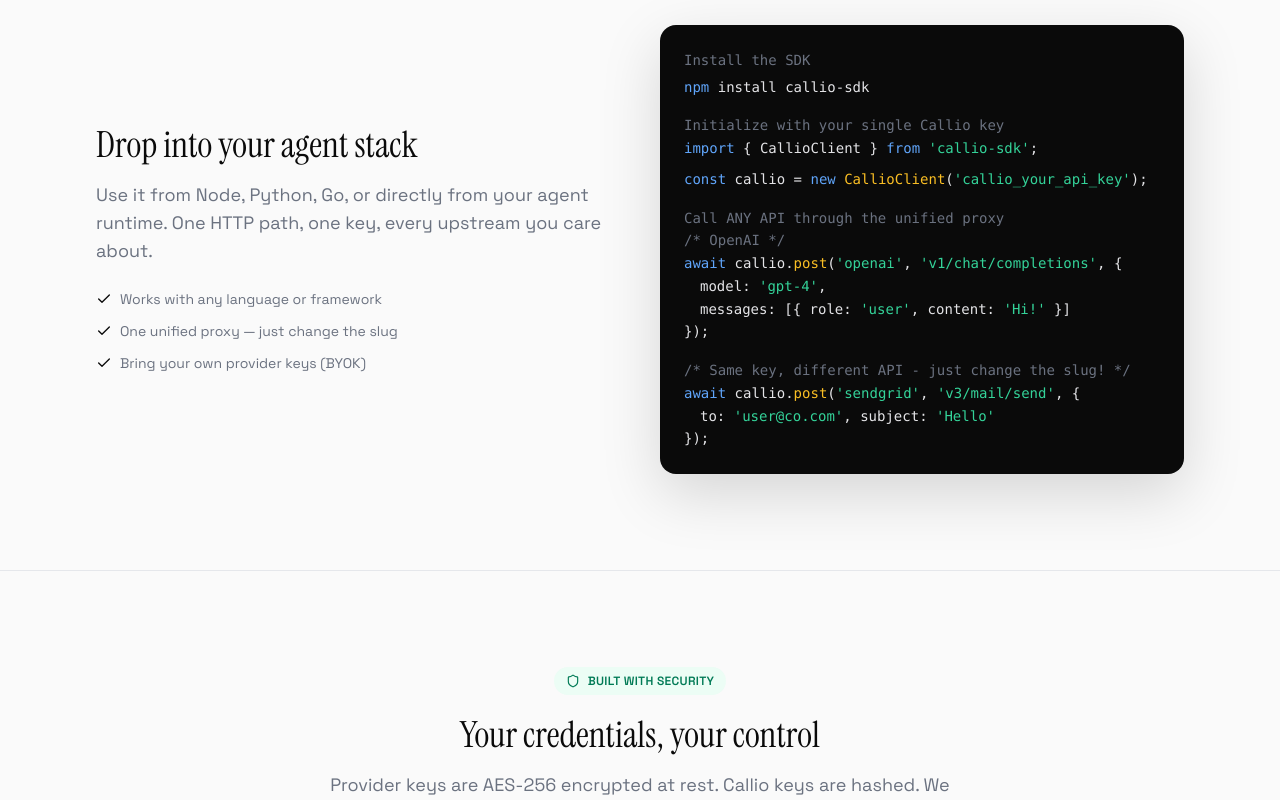
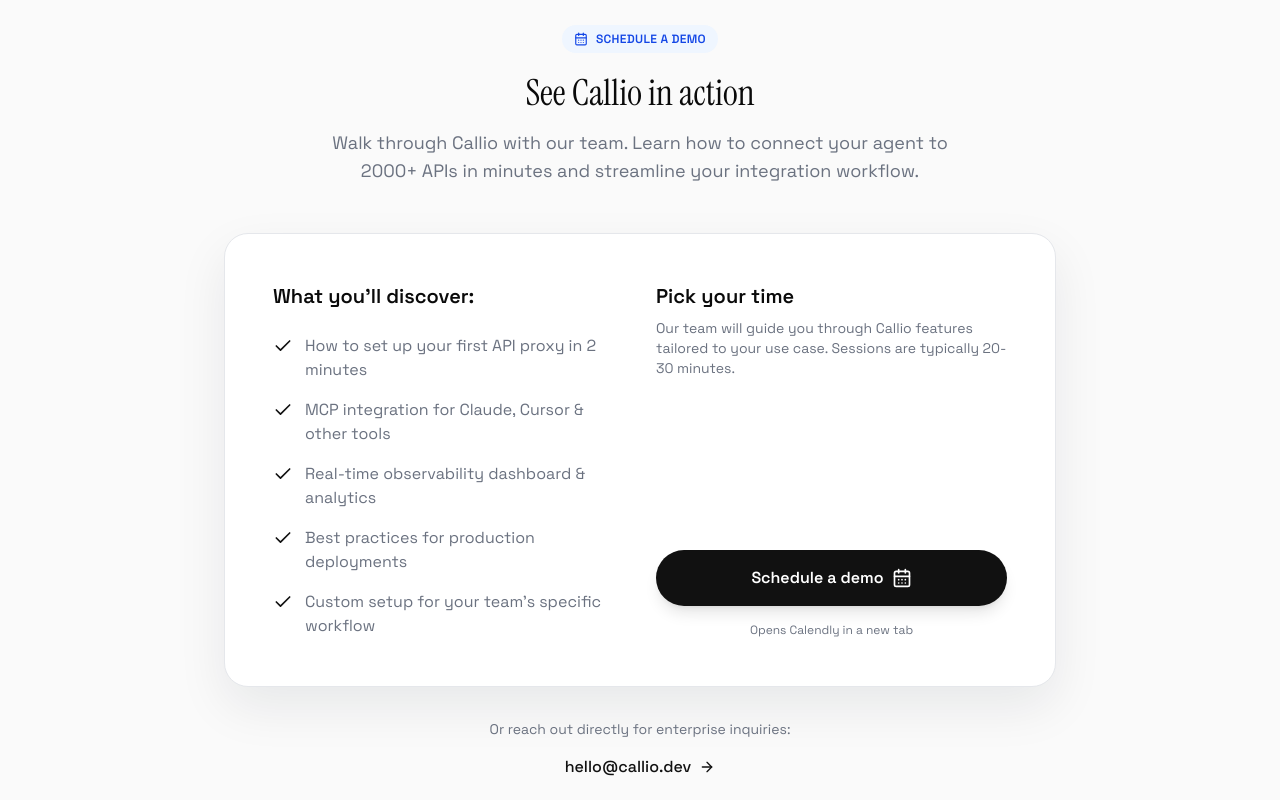
Before and after one commit to hmadhsan/callio, a Next.js app: page / in a window 1280 px wide. Shown: the part 2180-2980 px from the top of the page. Built offline with nearby package versions, Linux system fonts and the light colour scheme; no server answers; the database is empty.

Commit message:
feat: add demo booking section to homepage

```diff
--- a/src/app/page.tsx
+++ b/src/app/page.tsx
@@ -10,6 +10,7 @@ import CallioLogoComponent from '@/components/CallioLogo';
 import AuthAwareCTA from '@/components/AuthAwareCTA';
 import AnimatedHeroSVG from '@/components/AnimatedHeroSVG';
 import AnalyticsTracker from '@/components/AnalyticsTracker';
+import ScheduleDemoSection from '@/components/ScheduleDemoSection';
 import { ClaudeLogo, CursorLogo, AntigravityLogo } from '@/components/BrandLogos';
 import { getCatalogApiCount } from '@/lib/catalog-count';
 
@@ -271,6 +272,8 @@ export default async function Home() {
         </div>
       </section>
 
+      {/* ── Schedule Demo ── */}
+      <ScheduleDemoSection />
 
       {/* ── Code snippet ── */}
       <section id="code-snippet" className="py-20 sm:py-24 border-t border-[var(--line)]">
--- /dev/null
+++ b/src/components/ScheduleDemoSection.tsx
@@ -0,0 +1,93 @@
+'use client';
+
+import Link from 'next/link';
+import { CalendarDays, Check, ArrowRight } from 'lucide-react';
+import { CALENDLY_DEMO_URL } from '@/lib/site';
+
+export default function ScheduleDemoSection() {
+  return (
+    <section id="schedule-demo" className="py-20 sm:py-24 border-t border-[var(--line)]">
+      <div className="max-w-4xl mx-auto px-5 sm:px-8">
+        {/* Header */}
+        <div className="text-center mb-12">
+          <div className="inline-flex items-center gap-2 px-3 py-1.5 rounded-full bg-blue-50 text-blue-700 text-xs font-semibold uppercase tracking-wide mb-5">
+            <CalendarDays className="w-3.5 h-3.5" />
+            Schedule a Demo
+          </div>
+          <h2 className="text-3xl sm:text-4xl font-display mb-4">
+            See Callio in action
+          </h2>
+          <p className="text-lg text-[var(--muted)] max-w-2xl mx-auto">
+            Walk through Callio with our team. Learn how to connect your agent to 2000+ APIs in minutes and streamline your integration workflow.
+          </p>
+        </div>
+
+        {/* Main Demo Card */}
+        <div className="rounded-3xl border border-[var(--line)] bg-white p-8 sm:p-12 shadow-[0_20px_50px_rgba(15,23,42,0.08)]">
+          <div className="grid sm:grid-cols-2 gap-8">
+            {/* Left: Benefits */}
+            <div className="space-y-6">
+              <h3 className="text-xl font-semibold text-[var(--ink)]">
+                What you'll discover:
+              </h3>
+              <ul className="space-y-4">
+                {[
+                  'How to set up your first API proxy in 2 minutes',
+                  'MCP integration for Claude, Cursor & other tools',
+                  'Real-time observability dashboard & analytics',
+                  'Best practices for production deployments',
+                  'Custom setup for your team\'s specific workflow',
+                ].map((benefit) => (
+                  <li key={benefit} className="flex items-start gap-3">
+                    <Check className="w-5 h-5 text-[var(--accent)] flex-shrink-0 mt-0.5" />
+                    <span className="text-[var(--muted)]">{benefit}</span>
+                  </li>
+                ))}
+              </ul>
+            </div>
+
+            {/* Right: CTA */}
+            <div className="flex flex-col justify-between">
+              <div>
+                <h3 className="text-xl font-semibold text-[var(--ink)] mb-2">
+                  Pick your time
+                </h3>
+                <p className="text-sm text-[var(--muted)] mb-6">
+                  Our team will guide you through Callio features tailored to your use case. Sessions are typically 20-30 minutes.
+                </p>
+              </div>
+              <div>
+                <a
+                  href={CALENDLY_DEMO_URL}
+                  target="_blank"
+                  rel="noopener noreferrer"
+                  className="w-full inline-flex items-center justify-center gap-2 rounded-full bg-[var(--accent)] text-white font-semibold px-6 py-4 hover:bg-[var(--accent-strong)] transition shadow-lg hover:shadow-xl"
+                >
+                  Schedule a demo
+                  <CalendarDays className="w-5 h-5" />
+                </a>
+                <p className="text-xs text-[var(--muted)] text-center mt-4">
+                  Opens Calendly in a new tab
+                </p>
+              </div>
+            </div>
+          </div>
+        </div>
+
+        {/* Alternative CTA */}
+        <div className="mt-8 text-center">
+          <p className="text-sm text-[var(--muted)] mb-4">
+            Or reach out directly for enterprise inquiries:
+          </p>
+          <a
+            href="mailto:hello@callio.dev"
+            className="inline-flex items-center gap-2 text-[var(--accent)] hover:text-[var(--accent-strong)] font-medium transition"
+          >
+            hello@callio.dev
+            <ArrowRight className="w-4 h-4" />
+          </a>
+        </div>
+      </div>
+    </section>
+  );
+}
```
